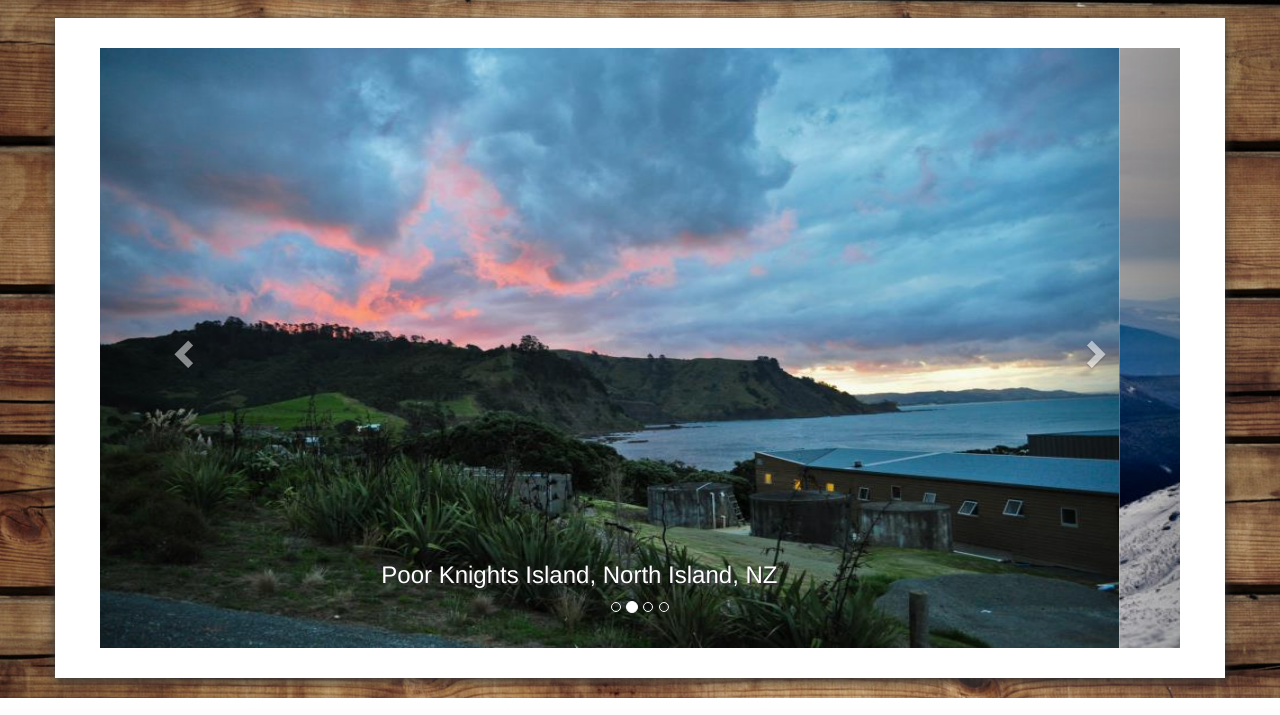
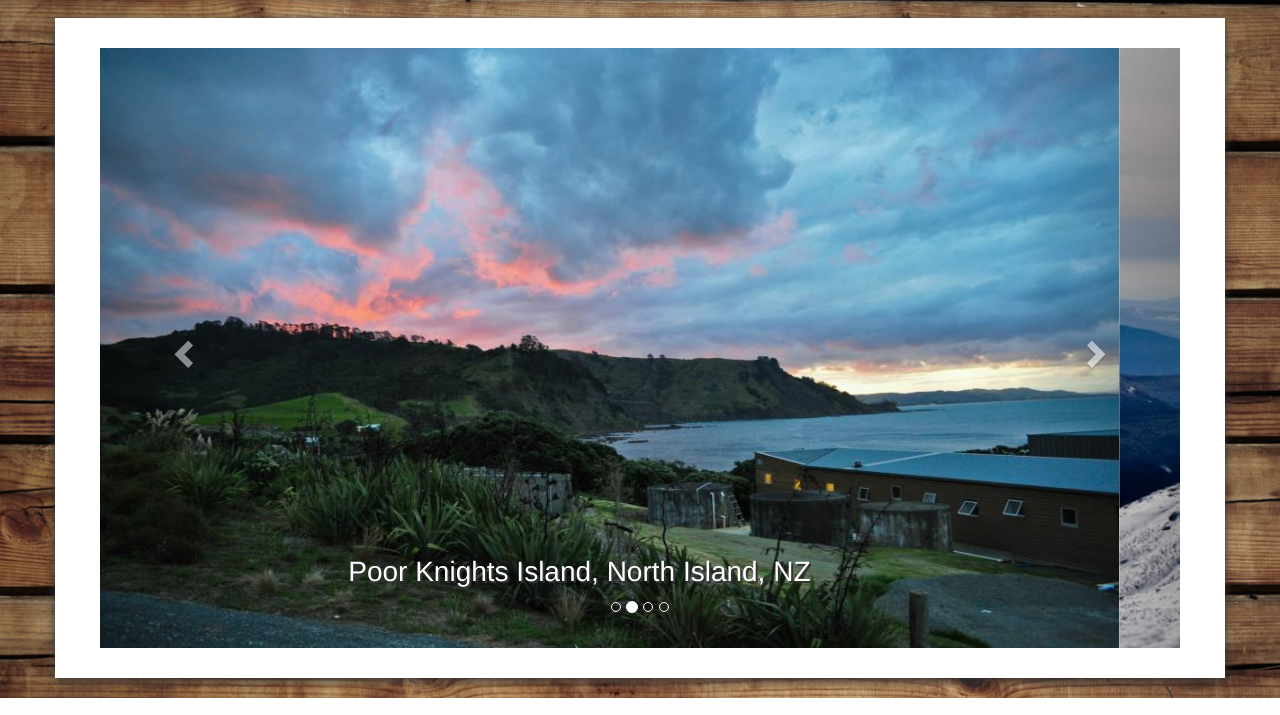
Before and after one commit to lynch16/lynch16.github.io, a plain HTML site: page index.html in a window 1280 px wide. Shown: the part 59-774 px from the top of the page. Drawn offline with nearby package versions, Linux system fonts and the light colour scheme.

Commit message:
fixed carousel scaling

```diff
--- a/css/style.css
+++ b/css/style.css
@@ -13,6 +13,7 @@
 
 .carousel-caption h3 {
 	text-shadow: 2px 2px #333;
+	font-size: 1em;
 }
 
 .carousel-caption p {
@@ -24,12 +25,11 @@
   #carousel-example-generic .item img {
     height: 384px;
   }
+
+  .carousel-caption h3{
+  	font-size: 2em;
+  }
 }
-
-@media only screen and (min-width: 992px) {
-  #carousel-example-generic .item img {
-    height: 496px;
-  }
 
 @media only screen and (min-width: 1200px) {
   #carousel-example-generic .item img {
```
